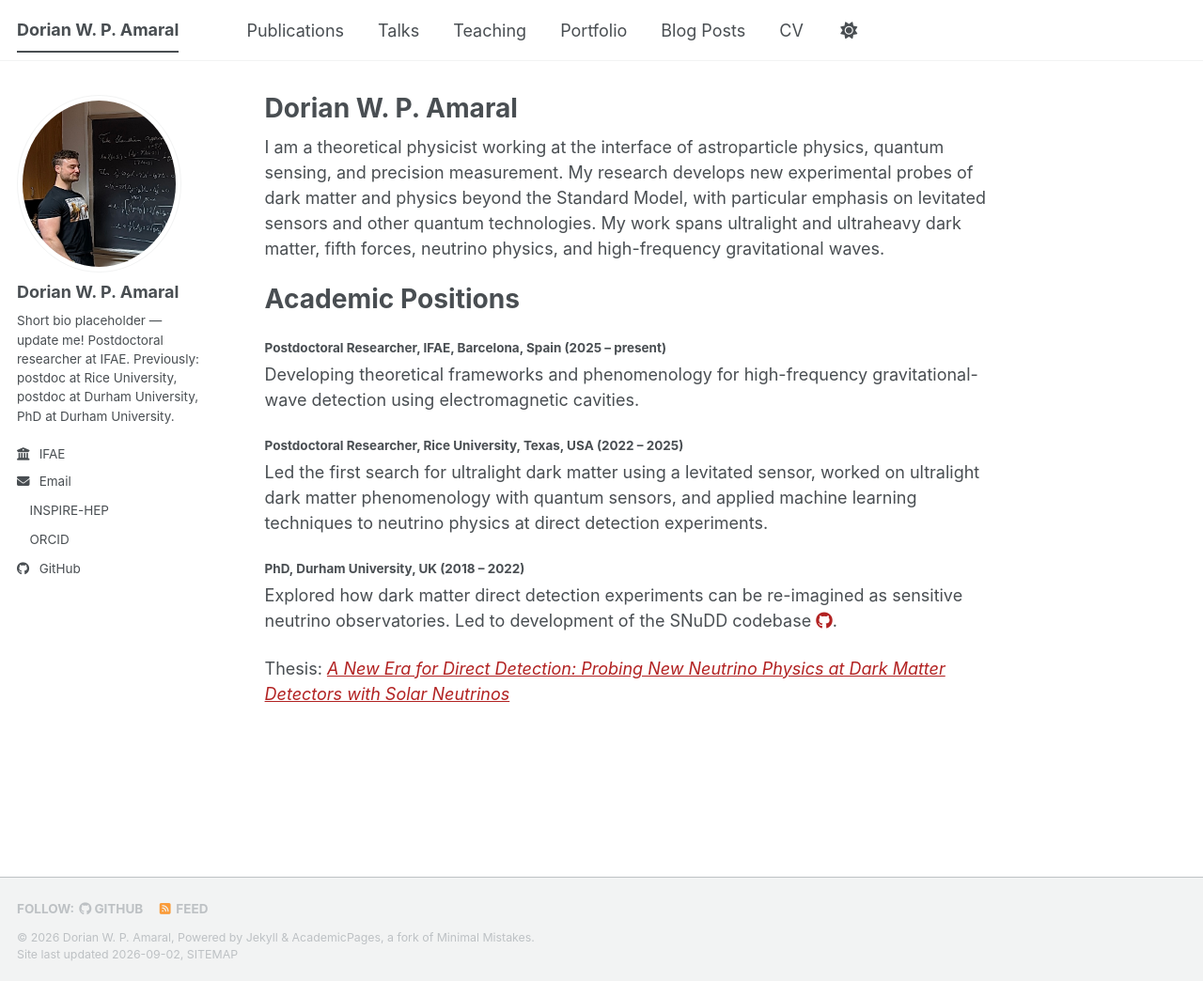
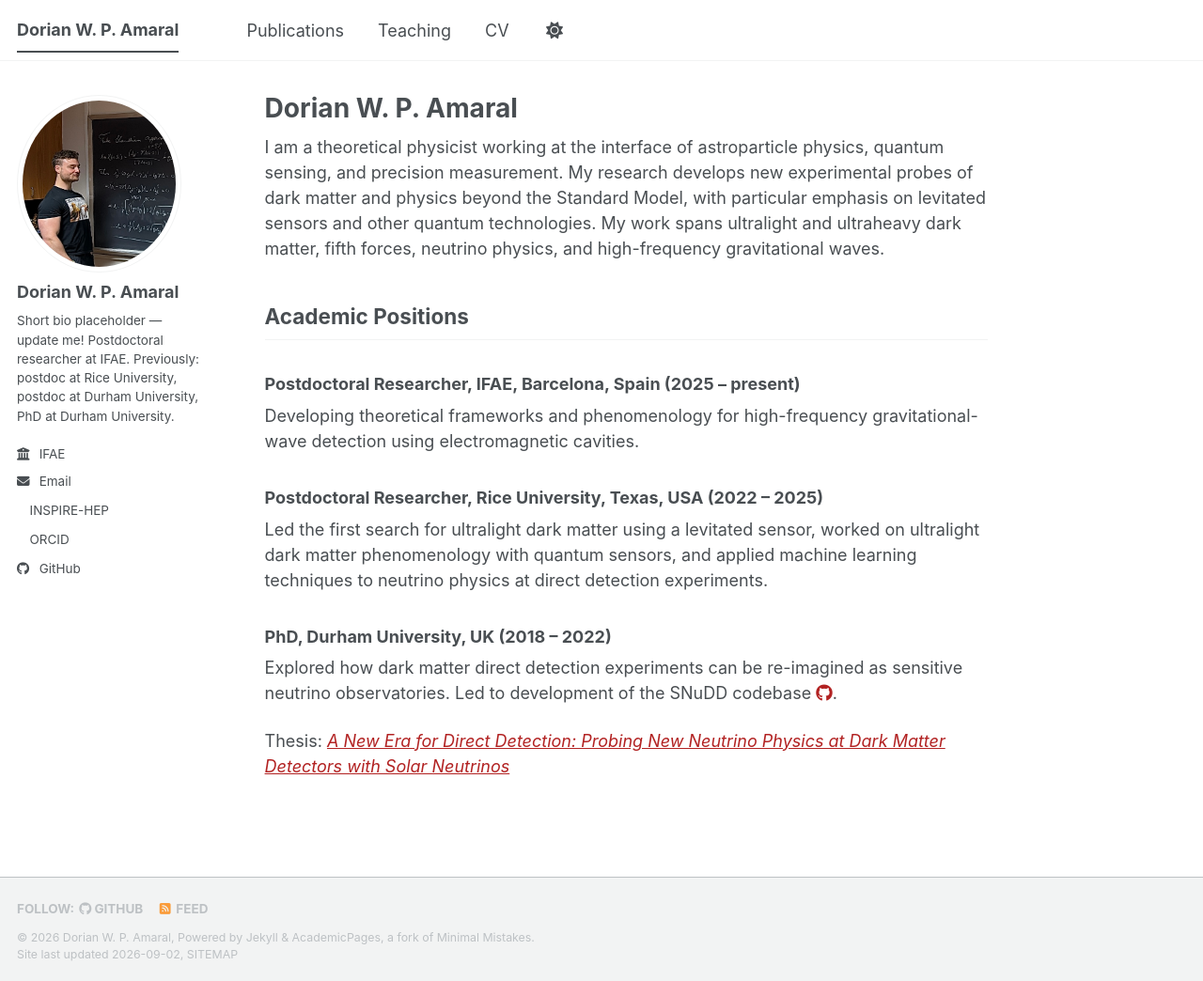
Before and after one commit to dwpamaral/dwpamaral.github.io, a Jekyll site: the page built from _pages/about.md, in a window 1280 px wide and 1044 px high. Shown: the whole window at 94% size. Built offline with Jekyll 4.4.1, drawn with Linux system fonts in a browser that asks for light colours; a style sheet for code colours, icons or effects is not loaded.

Commit message:
Remove unnecessary tabs

```diff
--- a/_data/navigation.yml
+++ b/_data/navigation.yml
@@ -11,17 +11,8 @@ main:
   - title: "Publications"
     url: /publications/
 
-  - title: "Talks"
-    url: /talks/
-
   - title: "Teaching"
     url: /teaching/
-
-  - title: "Portfolio"
-    url: /portfolio/
-
-  - title: "Blog Posts"
-    url: /year-archive/
 
   - title: "CV"
     url: /cv/
--- a/_pages/about.md
+++ b/_pages/about.md
@@ -9,20 +9,20 @@ redirect_from:
 
 I am a theoretical physicist working at the interface of astroparticle physics, quantum sensing, and precision measurement. My research develops new experimental probes of dark matter and physics beyond the Standard Model, with particular emphasis on levitated sensors and other quantum technologies. My work spans ultralight and ultraheavy dark matter, fifth forces, neutrino physics, and high-frequency gravitational waves.
 
-Academic Positions
-======
+## Academic Positions
 
-#### Postdoctoral Researcher, IFAE, Barcelona, Spain (2025 -- present)
+
+### Postdoctoral Researcher, IFAE, Barcelona, Spain (2025 -- present)
 Developing theoretical frameworks and phenomenology for high-frequency
 gravitational-wave detection using electromagnetic cavities.
 
-#### Postdoctoral Researcher, Rice University, Texas, USA (2022 -- 2025)
+### Postdoctoral Researcher, Rice University, Texas, USA (2022 -- 2025)
 Led the first search for ultralight dark matter using a levitated sensor,
 worked on ultralight dark matter phenomenology with quantum sensors, and
 applied machine learning techniques to neutrino physics at direct detection
 experiments.
 
-#### PhD, Durham University, UK (2018 -- 2022)
+### PhD, Durham University, UK (2018 -- 2022)
 Explored how dark matter direct detection experiments can be re-imagined as sensitive neutrino observatories. Led to development of the SNuDD codebase <a href="https://github.com/SNuDD/SNuDD"><i class="fab fa-github" aria-hidden="true"></i></a>.
 
 Thesis: [_A New Era for Direct Detection: Probing New Neutrino Physics at Dark Matter Detectors with Solar Neutrinos_](https://etheses.durham.ac.uk/id/eprint/14853/)
```
